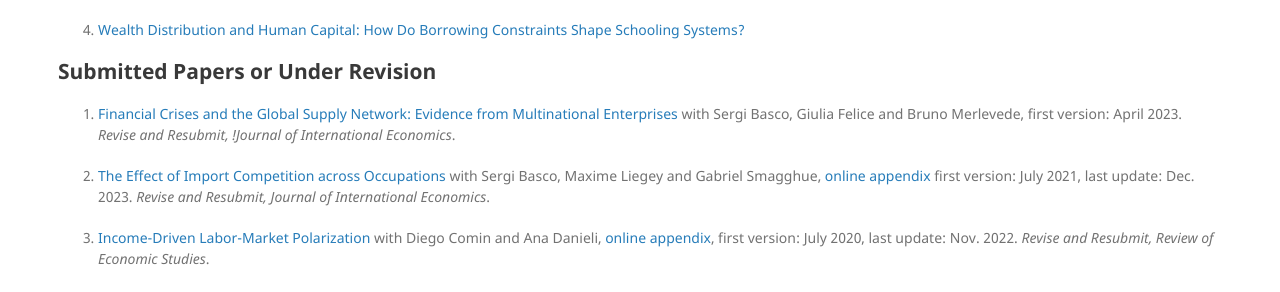
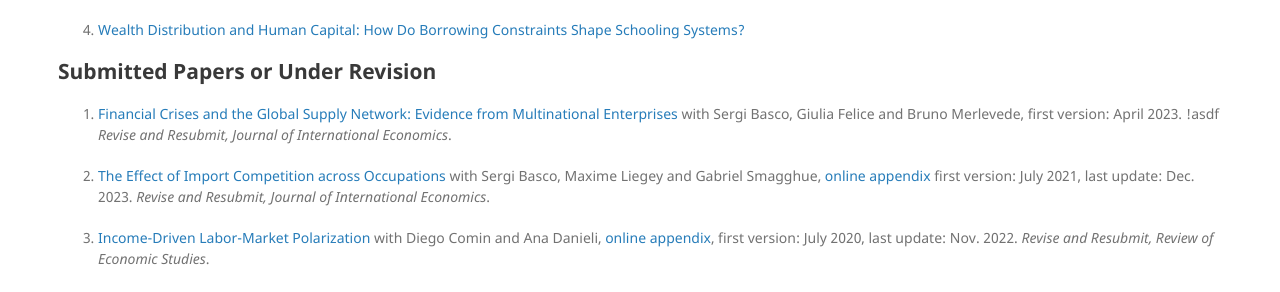
Before and after one commit to mestieri/mestieri.github.io, a Jekyll site: the page built from index.md, in a window 1280 px wide. Shown: the part 441-733 px from the top of the page. Built offline with Jekyll 4.4.1, drawn with Linux system fonts in a browser that asks for light colours.

Commit message:
Update index.md

```diff
--- a/index.md
+++ b/index.md
@@ -35,7 +35,7 @@ for Nonhomothetic CES Preferences](https://www.dropbox.com/scl/fi/obu49nw8d74wye
 
 ## Submitted Papers or Under Revision
 
-1. [Financial Crises and the Global Supply Network: Evidence from Multinational Enterprises](https://www.dropbox.com/s/izq34c7zig3b0qe/BFMM_Economic_Crises_and_the_Global_Supply_Chain.pdf?dl=0) with Sergi Basco, Giulia Felice and Bruno Merlevede, first version: April 2023. *Revise and Resubmit, !Journal of International Economics*.
+1. [Financial Crises and the Global Supply Network: Evidence from Multinational Enterprises](https://www.dropbox.com/s/izq34c7zig3b0qe/BFMM_Economic_Crises_and_the_Global_Supply_Chain.pdf?dl=0) with Sergi Basco, Giulia Felice and Bruno Merlevede, first version: April 2023. !asdf *Revise and Resubmit, Journal of International Economics*.
 
 2. [The Effect of Import Competition across Occupations](https://www.dropbox.com/scl/fi/5atxvzy3830u57pg93v0f/blms_rev2.pdf?rlkey=02gzztb1bzbcc3db9547fk566&dl=0) with Sergi Basco, Maxime Liegey and Gabriel Smagghue, [online appendix](https://www.dropbox.com/scl/fi/r2gng6ycegyyaioicrl8g/blms_rev2_oa.pdf?rlkey=6ddy9deto2gv41qqavcrtrqu3&dl=0) first version: July 2021, last update: Dec. 2023. *Revise and Resubmit, Journal of International Economics*.
 
```
